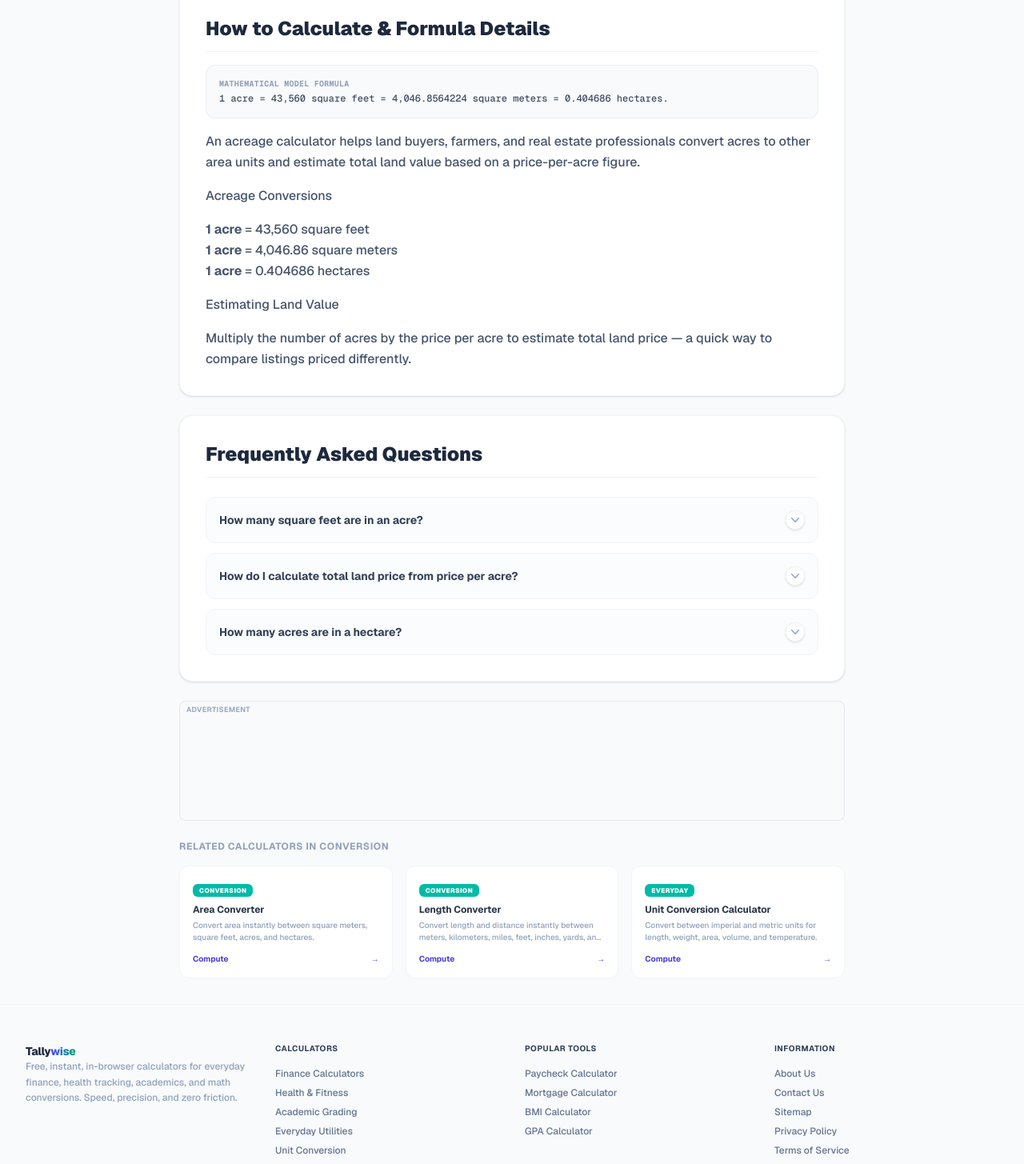
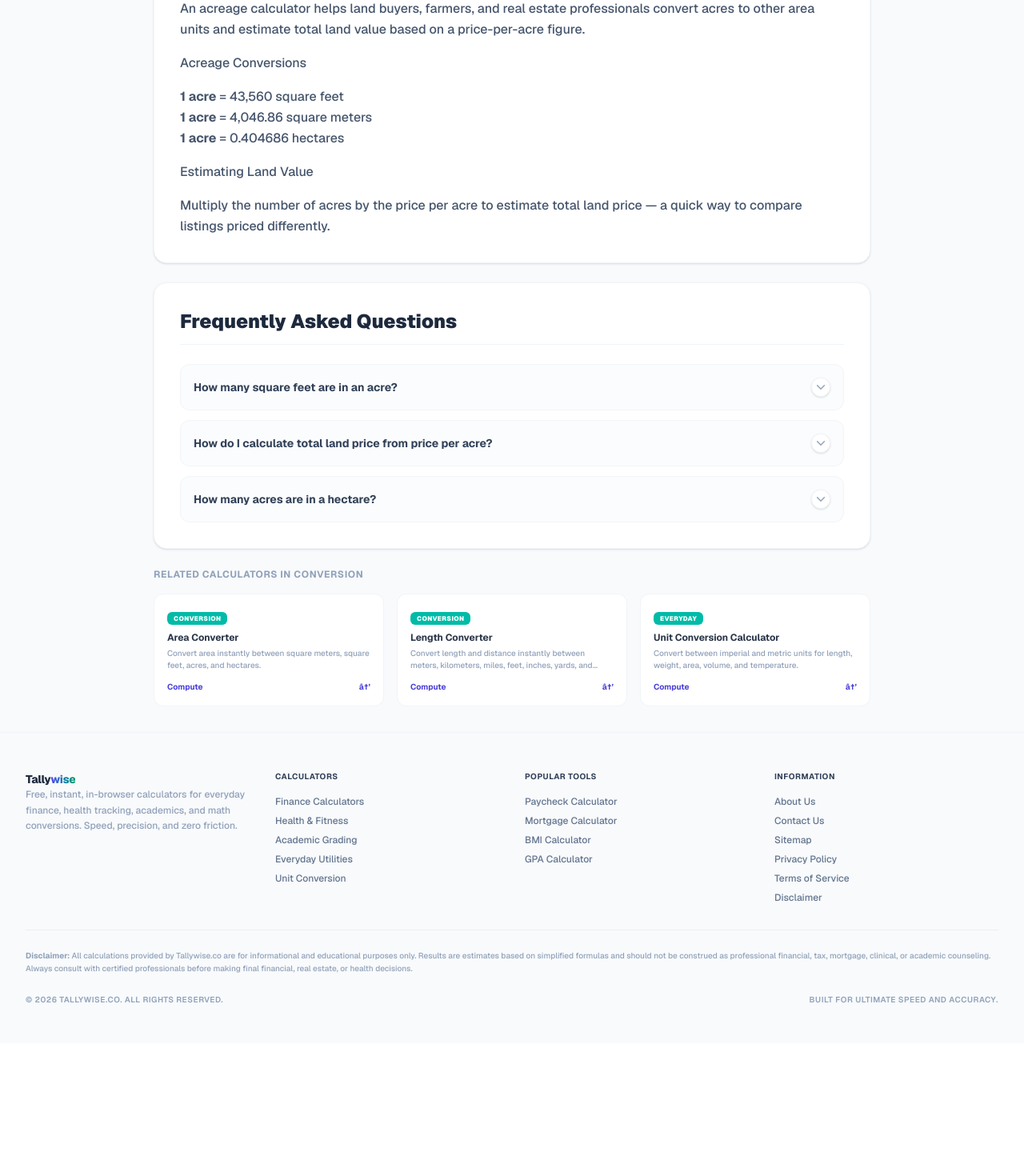
Before and after one commit to themaroonmania-gif/tallywise, a Next.js app: page /conversion/acreage-calculator in a window 1280 px wide. Shown: the part 956-2411 px from the top of the page at 80% size. After the commit the page ends 2260 px from the top, so only its background shows below. Built offline with nearby package versions, Linux system fonts and the light colour scheme.

Commit message:
switch detail ads to side columns

```diff
--- a/src/app/[category]/[slug]/page.tsx
+++ b/src/app/[category]/[slug]/page.tsx
@@ -4,7 +4,6 @@ import { calculators, CalculatorDef } from '@/config/calculators';
 import { Header } from '@/components/common/Header';
 import { Footer } from '@/components/common/Footer';
 import { AdSlot } from '@/components/common/AdSlot';
-import { SidebarAds } from '@/components/common/SidebarAds';
 import { calculatorComponents, ComingSoonCalculator } from '@/components/calculators/registry';
 import Link from 'next/link';
 import type { Metadata } from 'next';
@@ -63,15 +62,12 @@ export default async function CalculatorPage({ params }: CalculatorPageProps) {
     notFound();
   }
 
-  // Load correct React component from registry
   const CalculatorWidget = calculatorComponents[slug];
 
-  // Resolve related calculators
   const relatedCalculators = calc.relatedSlugs
     .map((rSlug) => calculators.find((c) => c.slug === rSlug))
     .filter((c): c is CalculatorDef => !!c);
 
-  // Generate FAQ Schema JSON-LD
   const faqSchema = calc.faqs.length > 0 ? {
     '@context': 'https://schema.org',
     '@type': 'FAQPage',
@@ -85,7 +81,6 @@ export default async function CalculatorPage({ params }: CalculatorPageProps) {
     })),
   } : null;
 
-  // Generate WebApplication Schema JSON-LD
   const webAppSchema = {
     '@context': 'https://schema.org',
     '@type': 'WebApplication',
@@ -135,7 +130,6 @@ export default async function CalculatorPage({ params }: CalculatorPageProps) {
 
   return (
     <>
-      {/* FAQ & WebApp Schema injection */}
       {faqSchema && (
         <script
           type="application/ld+json"
@@ -152,12 +146,16 @@ export default async function CalculatorPage({ params }: CalculatorPageProps) {
       />
 
       <Header />
-      <SidebarAds />
 
       <main className="flex-1 bg-slate-50 py-8">
-        <div className="mx-auto max-w-4xl px-4 sm:px-6 lg:px-8 space-y-6">
+        <div className="mx-auto max-w-[1560px] px-4 sm:px-6 lg:px-8">
+          <div className="grid gap-8 2xl:grid-cols-[160px_minmax(0,1fr)_160px] 2xl:items-start">
+            <aside className="hidden 2xl:block">
+              <AdSlot id="left-sidebar-ad" type="sidebar" className="my-0 shadow-xl shadow-slate-200/60" />
+            </aside>
 
-          {/* Breadcrumbs */}
+            <div className="min-w-0">
+              <div className="mx-auto max-w-4xl space-y-6">
                 <div className="flex items-center gap-1.5 text-[10px] uppercase font-bold tracking-wider text-slate-400">
                   <Link href="/" className="hover:text-slate-600 transition-colors">Home</Link>
                   <span>/</span>
@@ -166,7 +164,6 @@ export default async function CalculatorPage({ params }: CalculatorPageProps) {
                   <span className="text-slate-550 font-bold">{calc.name}</span>
                 </div>
 
-          {/* H1 - exact search term match */}
                 <div className="space-y-2">
                   <h1 className="text-3xl md:text-5xl font-black text-slate-800 tracking-tight leading-none">
                     {calc.h1}
@@ -176,10 +173,6 @@ export default async function CalculatorPage({ params }: CalculatorPageProps) {
                   </p>
                 </div>
 
-          {/* Ad Slot #1 - directly below H1, above calculator */}
-          <AdSlot id="above-tool" type="banner" />
-
-          {/* Calculator Widget Container */}
                 <div className="w-full">
                   {CalculatorWidget ? (
                     <CalculatorWidget />
@@ -188,7 +181,6 @@ export default async function CalculatorPage({ params }: CalculatorPageProps) {
                   )}
                 </div>
 
-          {/* Explainer Content Section */}
                 <article className="bg-white rounded-2xl border border-slate-100 p-6 md:p-8 space-y-6 shadow-sm">
                   <div className="prose prose-slate max-w-none prose-sm leading-relaxed prose-headings:font-extrabold prose-headings:text-slate-800 prose-h3:text-sm prose-h3:uppercase prose-h3:tracking-wide prose-h3:text-slate-400 prose-ul:list-disc prose-ul:pl-5 text-slate-600 font-medium">
                     <h2 className="text-xl md:text-2xl font-black text-slate-800 border-b border-slate-100 pb-3">
@@ -211,7 +203,6 @@ export default async function CalculatorPage({ params }: CalculatorPageProps) {
                   </div>
                 </article>
 
-          {/* FAQ Block (expandable accordions) */}
                 {calc.faqs.length > 0 && (
                   <section className="bg-white rounded-2xl border border-slate-100 p-6 md:p-8 shadow-sm space-y-6">
                     <h2 className="text-xl md:text-2xl font-black text-slate-800 border-b border-slate-100 pb-3">
@@ -247,10 +238,6 @@ export default async function CalculatorPage({ params }: CalculatorPageProps) {
                   </section>
                 )}
 
-          {/* Ad Slot #3 - bottom of page */}
-          <AdSlot id="bottom-page" type="bottom" />
-
-          {/* Related Calculators Module */}
                 {relatedCalculators.length > 0 && (
                   <section className="space-y-4">
                     <h2 className="text-xs font-bold uppercase tracking-wider text-slate-400">
@@ -274,7 +261,7 @@ export default async function CalculatorPage({ params }: CalculatorPageProps) {
                           </div>
                           <div className="text-[10px] font-bold text-indigo-650 mt-3 flex items-center justify-between">
                             <span>Compute</span>
-                      <span>→</span>
+                            <span>â†’</span>
                           </div>
                         </Link>
                       ))}
@@ -282,6 +269,13 @@ export default async function CalculatorPage({ params }: CalculatorPageProps) {
                   </section>
                 )}
               </div>
+            </div>
+
+            <aside className="hidden 2xl:block">
+              <AdSlot id="right-sidebar-ad" type="sidebar" className="my-0 shadow-xl shadow-slate-200/60" />
+            </aside>
+          </div>
+        </div>
       </main>
 
       <Footer />
--- a/src/app/layout.tsx
+++ b/src/app/layout.tsx
@@ -1,7 +1,6 @@
 import type { Metadata } from "next";
 import { Geist, Geist_Mono } from "next/font/google";
 import Script from "next/script";
-import { SidebarAds } from "@/components/common/SidebarAds";
 import "./globals.css";
 
 const geistSans = Geist({
@@ -84,7 +83,6 @@ export default function RootLayout({
             gtag('config', 'G-LJ7KGGZLSY');
           `}
         </Script>
-        <SidebarAds />
         {children}
       </body>
     </html>
--- a/src/components/common/SidebarAds.tsx
+++ /dev/null
@@ -1,22 +0,0 @@
-'use client';
-
-import React from 'react';
-import { AdSlot } from './AdSlot';
-
-/**
- * Sticky ad rails along the left/right edges of the viewport. Only shown on
- * very wide screens where there is enough margin outside the main content.
- */
-export function SidebarAds() {
-  return (
-    <div className="pointer-events-none hidden 2xl:block" aria-hidden="true">
-      <div className="fixed left-4 top-24 z-40 pointer-events-auto">
-        <AdSlot id="left-sidebar-ad" type="sidebar" className="my-0 shadow-xl shadow-slate-200/60" />
-      </div>
-
-      <div className="fixed right-4 top-24 z-40 pointer-events-auto">
-        <AdSlot id="right-sidebar-ad" type="sidebar" className="my-0 shadow-xl shadow-slate-200/60" />
-      </div>
-    </div>
-  );
-}
```
Lines whose indentation alone changed are shown as unchanged.
